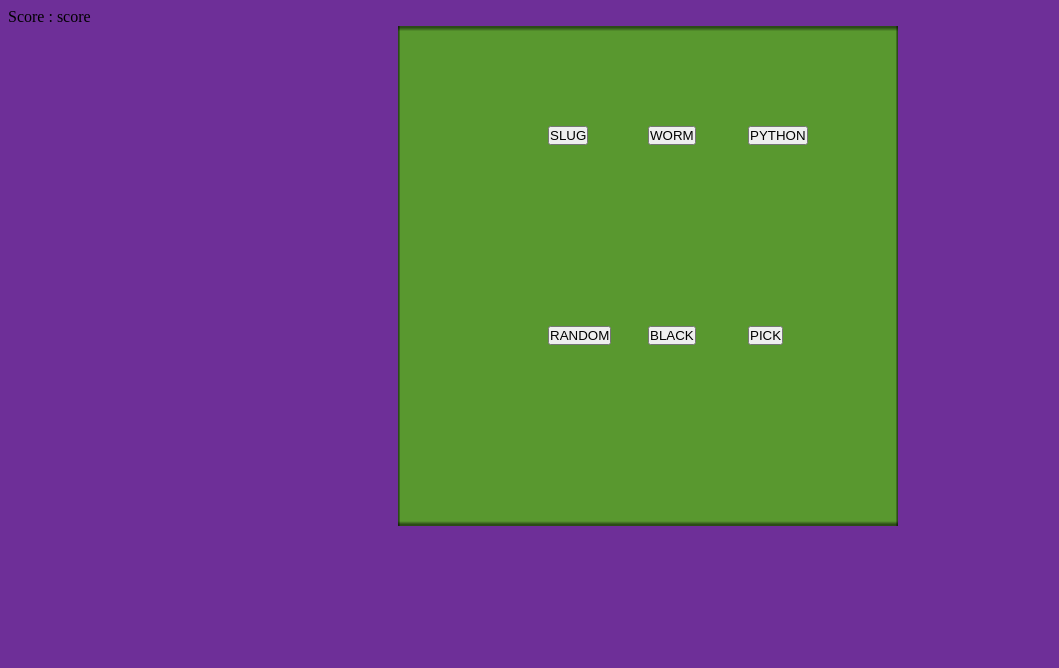
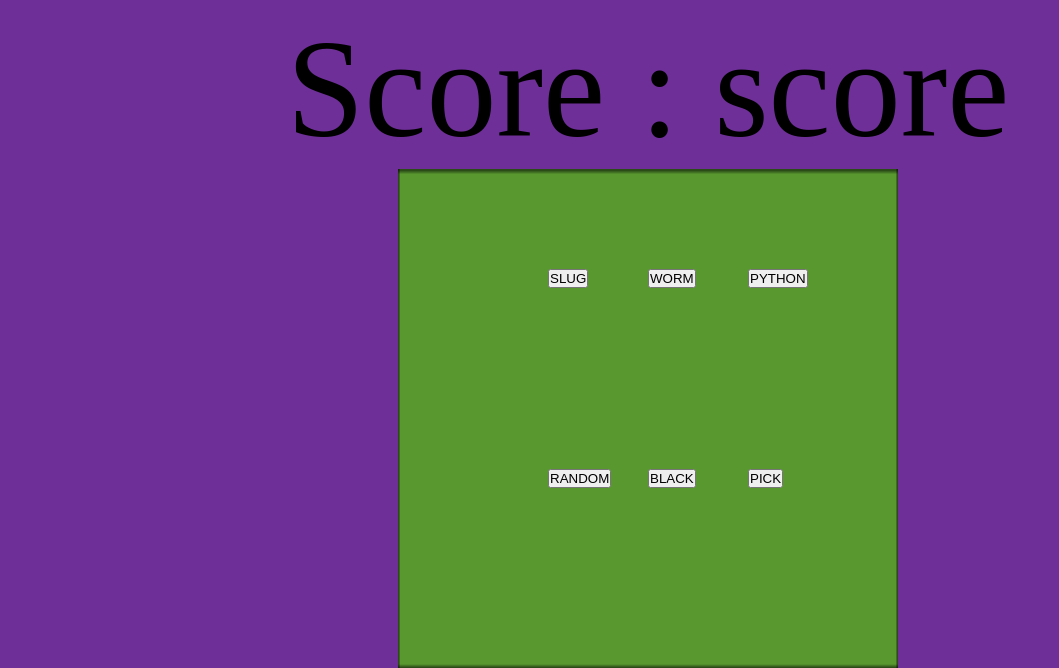
Before and after one commit to chrismcgale/snek, a PHP site: page / in a window 1280 px wide. Shown: the top 668 px of the page, without its empty margins (0-1059 px from the left). Run offline with PHP 8.4, Linux system fonts and the light colour scheme.

Commit message:
Update style.css

```diff
--- a/style.css
+++ b/style.css
@@ -6,6 +6,11 @@ html, body {
   width: 100%;
   height: 100%;
   background-color: rgb(110, 47, 152);
+}
+
+#score {
+  text-align: center;
+  font-size: 140px;
 }
 
 .game {
```
